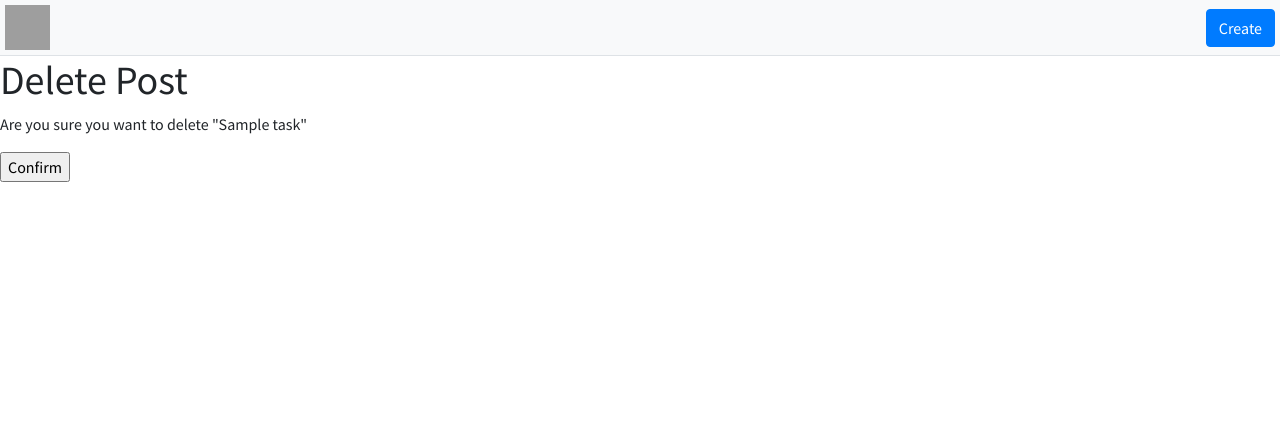
After one commit to behnoudng/tick-box, a Django app: page /task/1/delete/ in a window 1280 px wide. The commit adds this page. Shown: the top 422 px of the page. Run offline with Django 4.2, Linux system fonts and the light colour scheme; tables that the repository leaves empty hold one stand-in row (values such as "Sample post"); some libraries are stand-ins or nearby versions; grey boxes are pictures that could not be loaded.

Commit message:
Add delete task feature

```diff
--- a/templates/home.html
+++ b/templates/home.html
@@ -33,7 +33,7 @@
                         <!-- -------- -->
 
                         <td style="width:120px;">
-                            <a class="btn btn-danger btn-sm">Del</a>
+                            <a class="btn btn-danger btn-sm" href="{% url 'del_task' tsk.pk %}">Del</a>
                             <a class="btn btn-secondary btn-sm" href="{% url 'update_task' tsk.pk %}">Edit</a>
                         </td>
                         <td style="width:100px;">
--- /dev/null
+++ b/templates/task_del.html
@@ -0,0 +1,9 @@
+{% extends "base.html" %}
+
+{% block content %}
+<h1>Delete Post</h1>
+<form action="" method="post">{% csrf_token %}
+    <p>Are you sure you want to delete "{{ task.title }}"</p>
+    <input type="submit" value="Confirm" >
+</form>
+{% endblock %}
--- a/todo/urls.py
+++ b/todo/urls.py
@@ -1,8 +1,9 @@
 from django.urls import path
-from .views import Home, CreateNewTask, UpdateTask
+from .views import Home, CreateNewTask, UpdateTask, DeleteTask
 
 urlpatterns = [
     path('task/new/', CreateNewTask.as_view(), name='new_task'),
     path('task/<int:pk>/edit/', UpdateTask.as_view(), name='update_task'),
+    path('task/<int:pk>/delete/', DeleteTask.as_view(), name="del_task"),
     path('', Home.as_view(), name='home'),
 ]
--- a/todo/views.py
+++ b/todo/views.py
@@ -1,6 +1,7 @@
 from django.shortcuts import render
+from django.urls import reverse_lazy
 from django.views.generic import TemplateView, ListView
-from django.views.generic.edit import CreateView, UpdateView
+from django.views.generic.edit import CreateView, UpdateView, DeleteView
 from .models import Task
 
 
@@ -19,3 +20,8 @@ class UpdateTask(UpdateView):
     model = Task
     template_name = "task_edit.html"
     fields = ["title", "status"]
+
+class DeleteTask(DeleteView):
+    model = Task
+    template_name = "task_del.html"
+    success_url = reverse_lazy('home')
```
